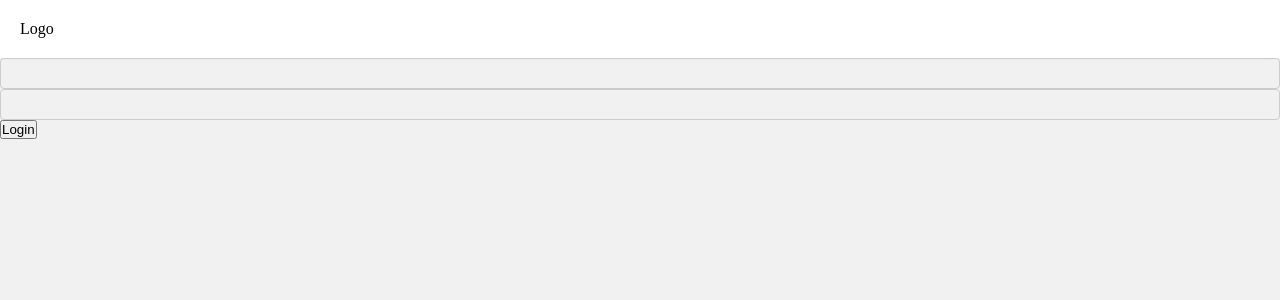
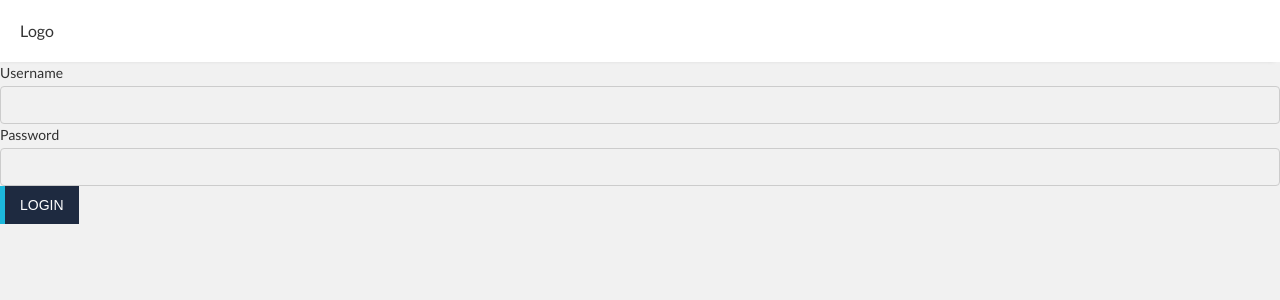
Before and after one commit to raviwcuk/React_SPA, a React (Create React App) app: page / in a window 1280 px wide. Shown: the top 300 px of the page. Built offline with nearby package versions, Linux system fonts and the light colour scheme.

Commit message:
update in CSS and global input and label and button

```diff
--- a/src/App.js
+++ b/src/App.js
@@ -1,9 +1,9 @@
-import React from 'react'
+import React, {StrictMode} from 'react'
 import './assets/styles/main.scss'
 import Router from './routes'
 
 const App = () => {
-  return <Router />
+  return <StrictMode><Router /></StrictMode>
 }
 
 export default App
--- a/src/assets/styles/partials/global.scss
+++ b/src/assets/styles/partials/global.scss
@@ -1,8 +1,25 @@
+@import './mixins.scss';
+
 *{margin:0;padding: 0;box-sizing: border-box;}
+
 html, body, #root{
   width: 100%;
   height: 100%;
 }
+
 body{
   background: var(--light-white);
+  font-size: 14px;
+  line-height: 20px;
+  color: var(--light-black);
+  font-family: 'latoregular';
+
+  ul, ol{list-style: none;}
 }
+
+@media (min-width: $pc) {
+  body{
+    font-size: 16px;
+    line-height: 22px;
+  }
+}
--- a/src/assets/styles/partials/variables.scss
+++ b/src/assets/styles/partials/variables.scss
@@ -3,9 +3,10 @@
   --light-white: #f1f1f1;
   --very-light-white: #f7f7f7;
   --grey: #ccc;
+  --dark-grey: #585858;
   --black: #000;
   --light-black: rgba(0,0,0,0.8);
-  --very-light-white: rgba(0,0,0,0.5);
+  --very-light-black: rgba(0,0,0,0.5);
   --light-blue: #1db8dc;
   --dark-blue: #1e2a40;
   --red: #b10f0d;
--- a/src/components/Login/index.js
+++ b/src/components/Login/index.js
@@ -1,7 +1,9 @@
-import React, {useState} from 'react';
-import {AuthService, StorageService} from './../../services';
+import React, {useState} from 'react'
+import {AuthService, StorageService} from './../../services'
 import { useHistory } from 'react-router'
-import Input from './../common/Input';
+import Input from './../common/Input'
+import Button from './../common/Button'
+import Label from './../common/Label';
 
 function Login() {
   const [auth, setAuth] = useState({});
@@ -17,7 +19,7 @@ function Login() {
     setAuth(_auth);
   }
 
-  const getLoggedIn = async e => {
+  const _clicked = async e => {
     e.preventDefault();
     try {
       //setError('')
@@ -45,9 +47,19 @@ function Login() {
   return (
     <div className="login">
        <form>
-          <Input name={'username'} type={"text"} _handlerInput ={ _handlerInput} />
-          <Input name={'password'} type={"password"} _handlerInput ={ _handlerInput} />
-          <button onClick={(e)=>getLoggedIn(e)}>Login</button>
+          <Label name={'Username'} />
+          <Input
+            name={'username'}
+            type={"text"}
+            _handlerInput = { _handlerInput}
+          />
+          <Label name={'Password'} />
+          <Input
+            name={'password'}
+            type={"password"}
+            _handlerInput = { _handlerInput}
+          />
+          <Button className={'primary'} text={"Login"} _clicked = {_clicked} />
        </form>
     </div>
   );
--- /dev/null
+++ b/src/components/common/Button/button.scss
@@ -0,0 +1,31 @@
+@import './../../../assets/styles/partials/mixins.scss';
+
+button{
+  border:none;
+  background: var(--dark-blue);
+  border-left: 5px solid var(--light-blue);
+  color: var(--white);
+  padding: 8px 15px;
+  cursor: pointer;
+  transition: 1s;
+  text-transform: uppercase;
+  outline: none;
+  box-sizing: border-box;
+  font-size: 12px;
+  line-height: 20px;
+  &:hover{
+    background: var(--light-blue);
+  }
+  &:disabled{
+    background: var(--grey);
+    border-color: var(--dark-grey);
+    cursor: default;
+  }
+}
+
+@media (min-width: $pc) {
+  button{
+    font-size: 14px;
+    line-height: 22px;
+  }
+}
--- /dev/null
+++ b/src/components/common/Button/index.js
@@ -0,0 +1,22 @@
+import React from 'react'
+import './button.scss'
+import PropTypes from 'prop-types'
+
+function Button({className, text, _clicked, disabled}) {
+  return (
+    <button
+      className={`animated flipInY ${className}`}
+      onClick={(e)=>_clicked(e)}
+      disabled={disabled}
+    >{text}</button>
+    )
+}
+
+Button.propTypes = {
+  _clicked: PropTypes.func.isRequired,
+  className: PropTypes.string,
+  text: PropTypes.string,
+  disabled: PropTypes.bool
+}
+
+export default Button;
--- a/src/components/common/Input/input.scss
+++ b/src/components/common/Input/input.scss
@@ -1,9 +1,21 @@
+@import './../../../assets/styles/partials/mixins.scss';
+
 input{
   background: transparent;
   border:1px solid var(--grey);
   padding: 7px 15px;
   outline: none;
   width: 100%;
+  color: var(--very-light-black);
   box-sizing: border-box;
   border-radius: var(--radius-md);
+  font-size: 12px;
+  line-height: 20px;
 }
+
+@media (min-width: $pc) {
+  input{
+    font-size: 14px;
+    line-height: 22px;
+  }
+}
--- /dev/null
+++ b/src/components/common/Label/index.js
@@ -0,0 +1,15 @@
+import React from 'react'
+import './label.scss'
+import PropTypes from 'prop-types'
+
+function Label({name}) {
+  return (
+      <label>{name}</label>
+    )
+}
+
+Label.propTypes = {
+  name: PropTypes.string
+}
+
+export default Label;
--- /dev/null
+++ b/src/components/common/Label/label.scss
@@ -0,0 +1,5 @@
+label{
+  margin-bottom: 2px;
+  display: block;
+  font-size: 14px;
+}
```
Also changed, not shown: src/components/common/Input/index.js (+8 -0 lines).
